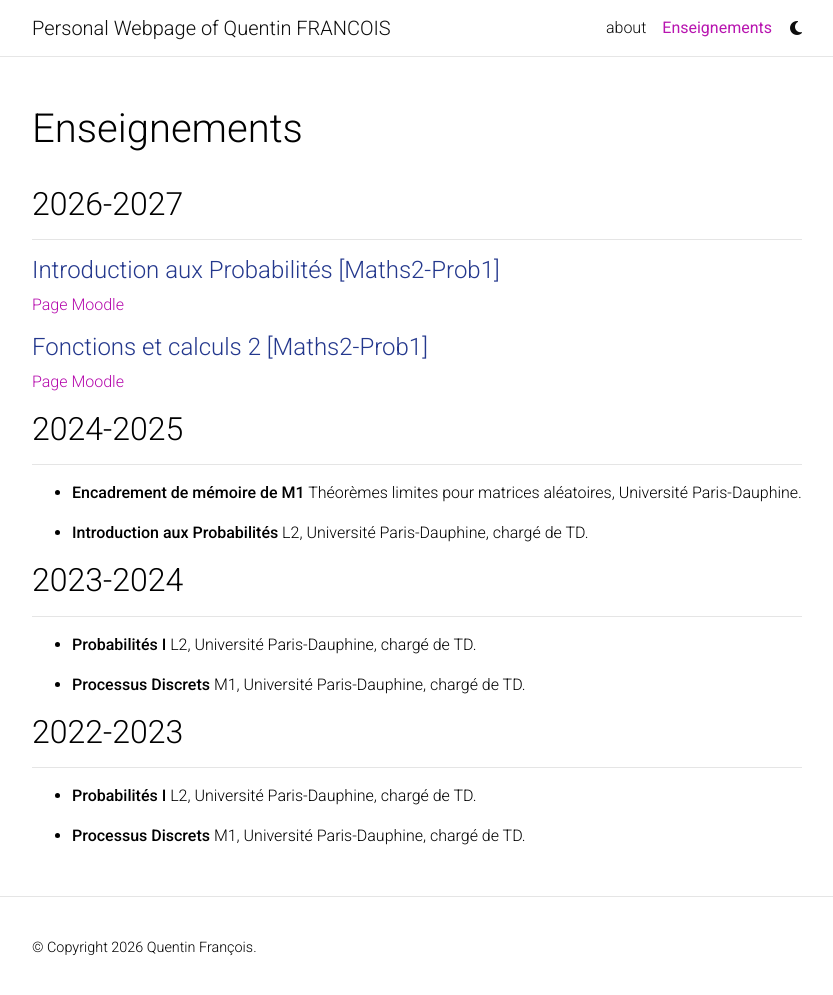
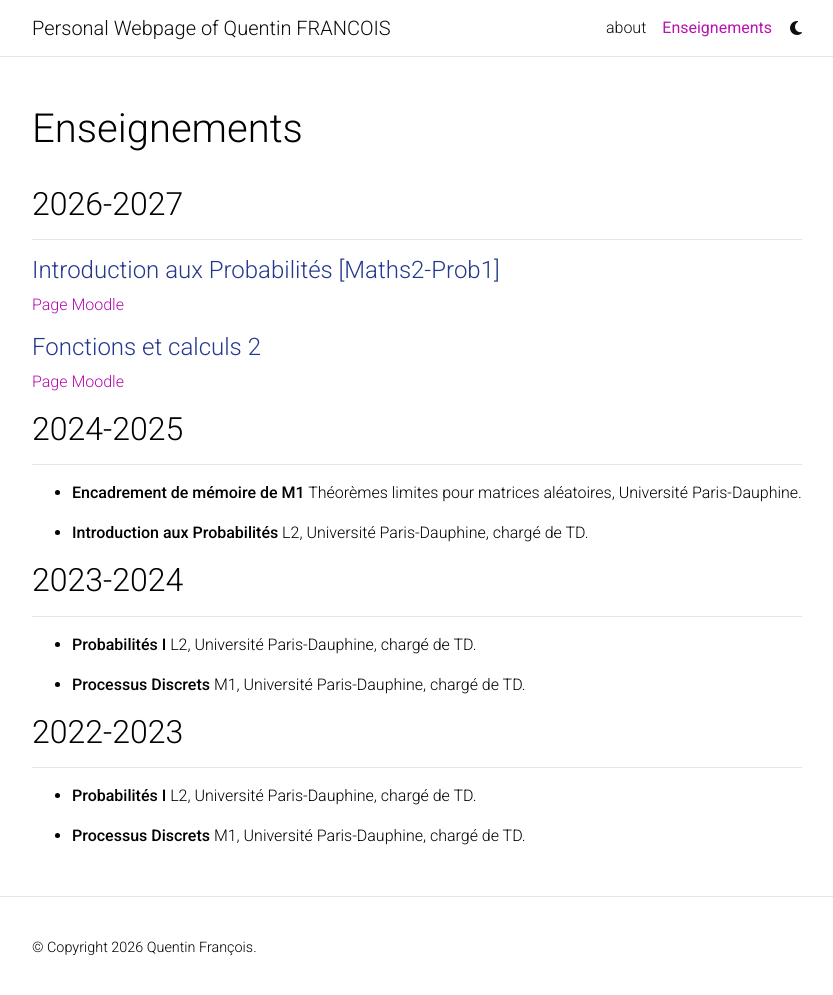
Before and after one commit to qufrancois/qufrancois.github.io, a Jekyll site: the page built from _pages/enseignement.md, in a window 1280 px wide and 999 px high. Shown: the top 995 px of the window, without its empty margins (223-1056 px from the left). Built offline with Jekyll 4.4.1, drawn with Linux system fonts in a browser that asks for light colours; comment, search, counter and statistics services are not loaded; a style sheet for code colours, icons or effects is not loaded.

Commit message:
Added teaching

```diff
--- a/_pages/enseignement.md
+++ b/_pages/enseignement.md
@@ -15,7 +15,7 @@ nav_order: 2
 
 [Page Moodle](https://moodle.utoulouse.fr/course/view.php?id=188)
 
-#### <span style="color:rgb(36,56,141)">Fonctions et calculs 2 [Maths2-Prob1]</span>
+#### <span style="color:rgb(36,56,141)">Fonctions et calculs 2 </span>
 
 [Page Moodle](https://moodle.utoulouse.fr/course/view.php?id=244)
 
```
